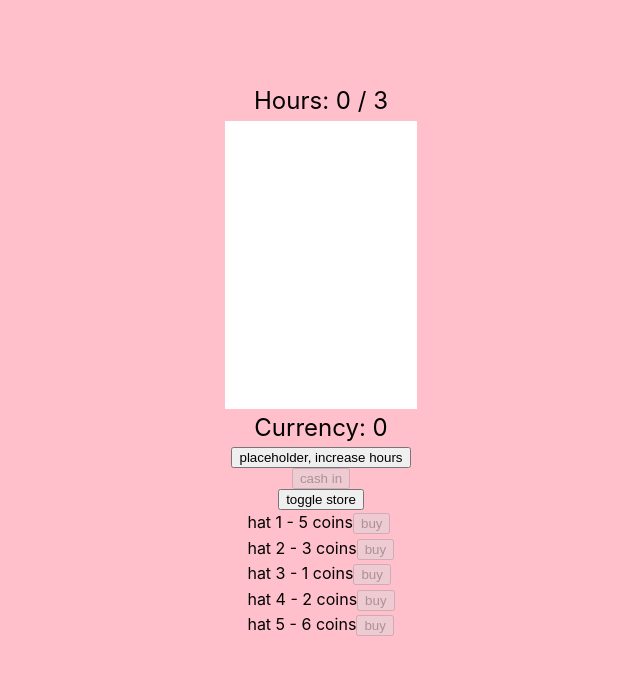
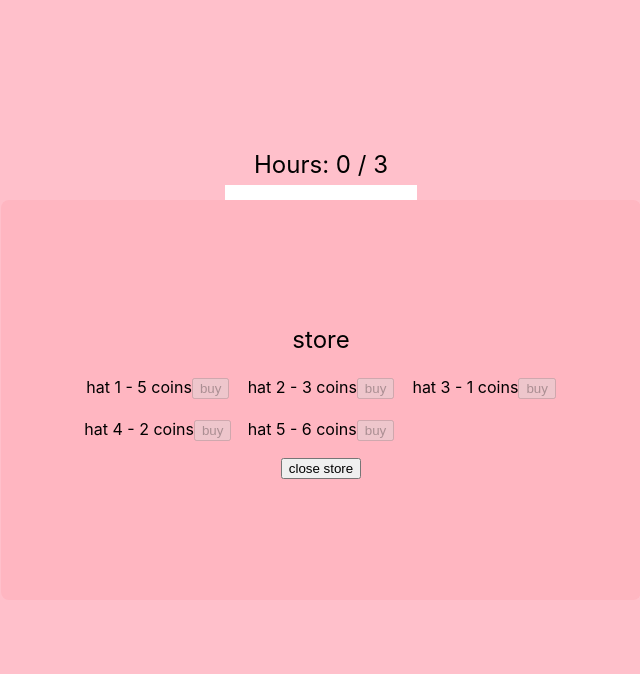
Before and after one commit to joysudo/catatime, a React (Vite) app in the folder src/renderer/: page / in a window 1280 px wide. Both pictures are taken after a click on the button "toggle store". Shown: the top 674 px of the page, without its empty margins (319-959 px from the left). Built offline with nearby package versions, Linux system fonts and the light colour scheme.

Commit message:
style store as popup, add close button

```diff
--- a/src/renderer/src/assets/main.css
+++ b/src/renderer/src/assets/main.css
@@ -27,3 +27,29 @@ body {
   background-color: palevioletred;
   transition: height 0.1s ease;
 }
+
+.store {
+  display: flex;
+  flex-direction: column;
+  align-items: center;
+  justify-content: center;
+  padding: 1rem;
+  border-radius: 0.5rem;
+  gap: 1rem;
+  position: absolute;
+  width: 50vw;
+  height: 50vh;
+  top: 50%;
+  left: 50%;
+  transform: translate(-50%, -50%);
+  z-index: 1000;
+  background-color: lightpink;
+}
+
+.store-grid {
+  display: grid;
+  grid-template-columns: 1fr 1fr 1fr;
+  grid-template-rows: auto auto;
+  place-items: center;
+  gap: 1rem;
+}
--- a/src/renderer/src/components/Store.jsx
+++ b/src/renderer/src/components/Store.jsx
@@ -1,6 +1,6 @@
 import { useState } from 'react'
 
-function Store({currency, buyItem}) {
+function Store({currency, buyItem, toggleStore}) {
   const inventory = [
     {id: 1, name: "hat 1", cost: 5},
     {id: 2, name: "hat 2", cost: 3},
@@ -12,6 +12,8 @@ function Store({currency, buyItem}) {
 
   return (
     <div className="store">
+      <h2>store</h2>
+      <div className="store-grid">
         {inventory.map(item => (
           <div key={item.id} className="store-item">
             {item.name} - {item.cost} coins
@@ -19,6 +21,8 @@ function Store({currency, buyItem}) {
           </div>
         ))}
       </div>
+      <button onClick={toggleStore}>close store</button>
+    </div>
   )
 }
 
--- a/src/renderer/src/pages/CatCup.jsx
+++ b/src/renderer/src/pages/CatCup.jsx
@@ -41,7 +41,7 @@ function CatCup() {
       <button onClick = {addHour} disabled={hours>=maxHours}>placeholder, increase hours</button>
       <button onClick = {cashIn} disabled={hours < maxHours}>cash in</button>
       <button onClick = {toggleStore}>toggle store</button>
-      {storeOpen && <Store currency={currency} buyItem={buyItem}/>}
+      {storeOpen && <Store currency={currency} buyItem={buyItem} toggleStore={toggleStore}/>}
     </>
   )
 }
```
Lines whose indentation alone changed are shown as unchanged.
